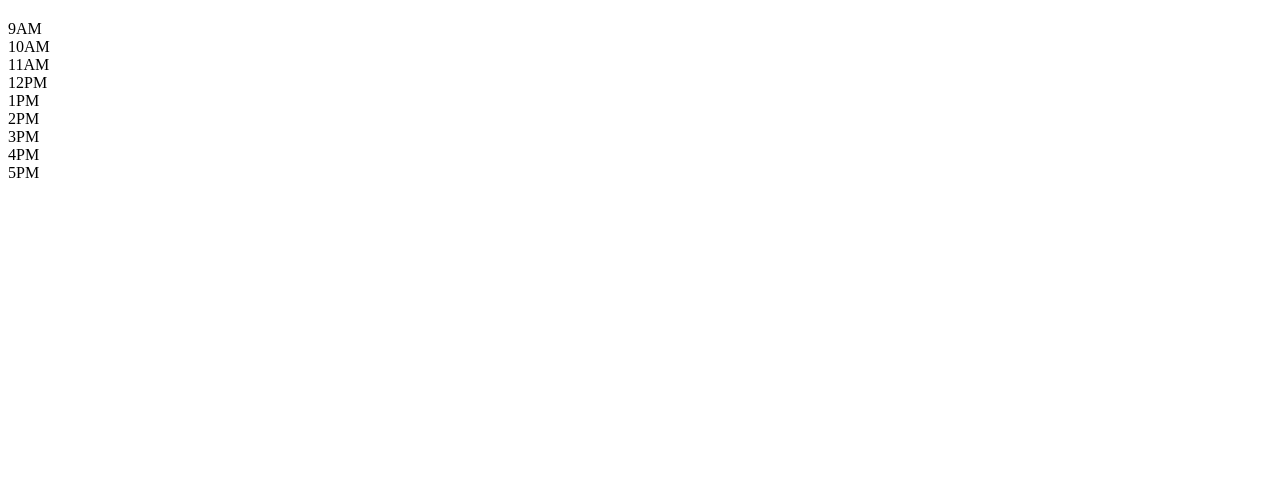
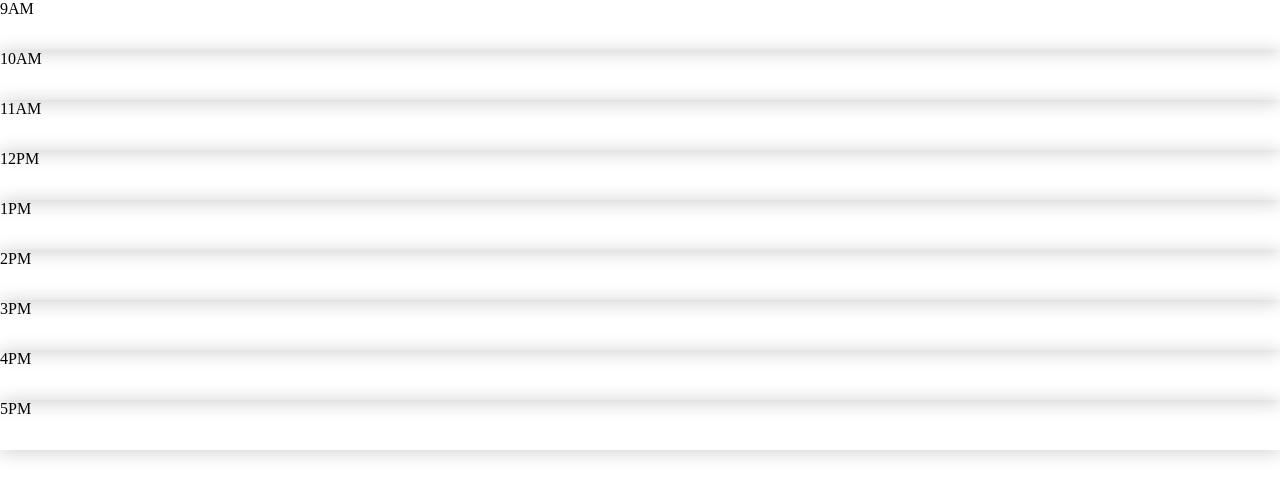
Before and after one commit to kferguson1/DayPlanner, a plain HTML site: page index.html in a window 1280 px wide. Drawn offline with nearby package versions, Linux system fonts and the light colour scheme.

Commit message:
added CSS border shadow

```diff
--- a/index.html
+++ b/index.html
@@ -7,14 +7,14 @@
 
     <script src="lib/moment.min.js"></script>
     <script src="https://cdnjs.cloudflare.com/ajax/libs/jquery/3.2.1/jquery.min.js"></script>
+    <script src="script.js"></script>
+    <link rel="stylesheet" href="style.css">
 </head>
 <body>
     <div class='Planner-Container'>
         <h2 class='date'></h2>
         <div class='Planner'>
             <div class='empty'></div>
-        </div>
-    </div>
             <div class="times">
                 <div class="row row-1">9AM</div>
                 <div class="row row-1">10AM</div>
@@ -26,6 +26,8 @@
                 <div class="row row-1">4PM</div>
                 <div class="row row-1">5PM</div>
             </div>
+        </div>
+    </div>
 
 
 </body>
--- a/style.css
+++ b/style.css
@@ -0,0 +1,23 @@
+.times > div {
+    display: grid;
+    grid-template-areas:
+    "empty   planes"
+    "time contents";
+    grid-template-columns: 20px;
+    grid-template-rows: 50px;
+    margin: 0 auto;
+    box-shadow: 0 2px 20px rgba(0 ,0, 0, 0.20)
+}
+
+html, body{
+    height: 100%;
+    width: 100%;
+}
+
+* {
+    margin: 0;
+    padding: 0;
+    box-sizing: border-box;
+    --locked-color: #979797;
+    --unlocked-color: #83f5b6;
+}
```
Lines whose indentation alone changed are shown as unchanged.
